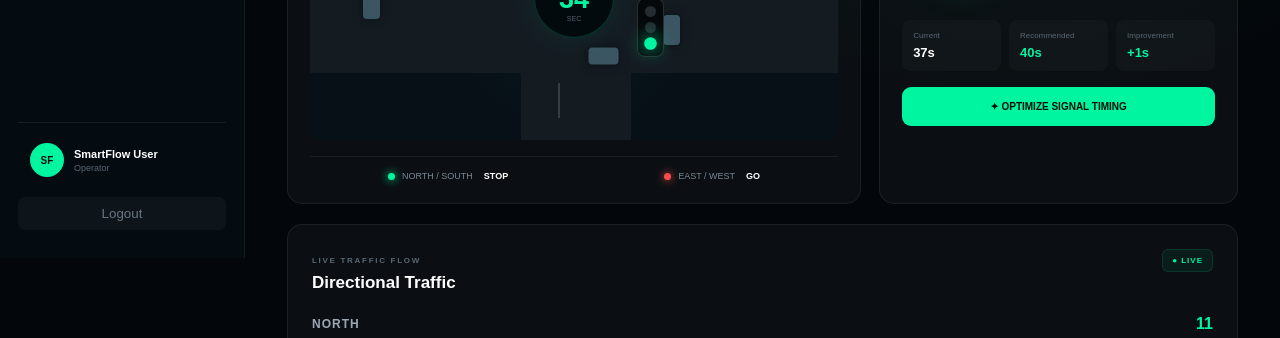
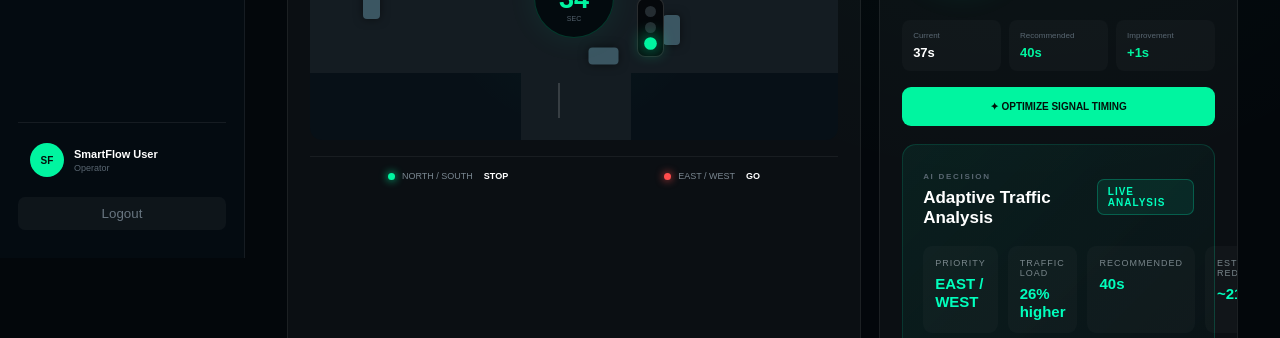
Before and after one commit to Beingsanvi/Traffic-Light-Timing-Optimizer, a plain HTML site: page Html/dashboard.html in a window 1280 px wide. Shown: the part 542-880 px from the top of the page. Drawn offline with Linux system fonts and the light colour scheme.

Commit message:
dashboard changes

```diff
--- a/Css/dashboard.css
+++ b/Css/dashboard.css
@@ -1598,3 +1598,169 @@ body {
         transform 0.5s ease;
 
 }
+/* =========================================
+   AI DECISION PANEL
+========================================= */
+
+.ai-decision-card {
+
+    margin-top: 18px;
+
+    padding: 20px;
+
+    border-radius: 14px;
+
+    border: 1px solid rgba(
+        0,
+        255,
+        190,
+        0.15
+    );
+
+    background:
+        linear-gradient(
+            135deg,
+            rgba(0, 255, 190, 0.07),
+            rgba(10, 20, 25, 0.45)
+        );
+
+}
+
+
+.ai-decision-header {
+
+    display: flex;
+
+    justify-content: space-between;
+
+    align-items: center;
+
+    margin-bottom: 18px;
+
+}
+
+
+.ai-decision-header h3 {
+
+    margin: 5px 0 0;
+
+    font-size: 17px;
+
+}
+
+
+.ai-status {
+
+    padding: 6px 10px;
+
+    border-radius: 7px;
+
+    font-size: 10px;
+
+    font-weight: 700;
+
+    letter-spacing: 1px;
+
+    color: #00ffbd;
+
+    border: 1px solid rgba(
+        0,
+        255,
+        190,
+        0.25
+    );
+
+    background: rgba(
+        0,
+        255,
+        190,
+        0.08
+    );
+
+}
+
+
+.ai-decision-grid {
+
+    display: grid;
+
+    grid-template-columns:
+        repeat(4, 1fr);
+
+    gap: 10px;
+
+}
+
+
+.ai-decision-item {
+
+    padding: 12px;
+
+    border-radius: 9px;
+
+    background: rgba(
+        255,
+        255,
+        255,
+        0.025
+    );
+
+}
+
+
+.ai-decision-item span {
+
+    display: block;
+
+    font-size: 9px;
+
+    letter-spacing: 1px;
+
+    color: #78858a;
+
+    margin-bottom: 7px;
+
+}
+
+
+.ai-decision-item strong {
+
+    font-size: 15px;
+
+    color: #00ffbd;
+
+}
+
+
+.ai-decision-message {
+
+    margin-top: 14px;
+
+    padding-top: 13px;
+
+    border-top: 1px solid rgba(
+        255,
+        255,
+        255,
+        0.06
+    );
+
+    font-size: 12px;
+
+    line-height: 1.5;
+
+    color: #aeb9bd;
+
+}
+
+
+@media (max-width: 800px) {
+
+    .ai-decision-grid {
+
+        grid-template-columns:
+            repeat(2, 1fr);
+
+    }
+
+}
--- a/Html/dashboard.html
+++ b/Html/dashboard.html
@@ -692,6 +692,103 @@
 
                 </button>
 
+                <!-- =====================================
+     AI DECISION
+====================================== -->
+
+<div class="ai-decision-card">
+
+    <div class="ai-decision-header">
+
+        <div>
+            <span class="panel-label">
+                AI DECISION
+            </span>
+
+            <h3>
+                Adaptive Traffic Analysis
+            </h3>
+        </div>
+
+        <span
+            class="ai-status"
+            id="aiDecisionStatus"
+        >
+            ANALYZING
+        </span>
+
+    </div>
+
+
+    <div class="ai-decision-grid">
+
+        <!-- PRIORITY -->
+        <div class="ai-decision-item">
+
+            <span>
+                PRIORITY
+            </span>
+
+            <strong id="aiPriority">
+                --
+            </strong>
+
+        </div>
+
+
+        <!-- TRAFFIC LOAD -->
+        <div class="ai-decision-item">
+
+            <span>
+                TRAFFIC LOAD
+            </span>
+
+            <strong id="aiTrafficDifference">
+                --
+            </strong>
+
+        </div>
+
+
+        <!-- GREEN TIME -->
+        <div class="ai-decision-item">
+
+            <span>
+                RECOMMENDED
+            </span>
+
+            <strong id="aiRecommendedTime">
+                --s
+            </strong>
+
+        </div>
+
+
+        <!-- ESTIMATED IMPROVEMENT -->
+        <div class="ai-decision-item">
+
+            <span>
+                EST. WAIT REDUCTION
+            </span>
+
+            <strong id="aiWaitReduction">
+                --%
+            </strong>
+
+        </div>
+
+    </div>
+
+
+    <div
+        class="ai-decision-message"
+        id="aiDecisionMessage"
+    >
+        Analyzing live traffic conditions...
+    </div>
+
+</div>
+
             </div>
 
         </section>
--- a/Js/traffic.js
+++ b/Js/traffic.js
@@ -135,10 +135,6 @@ function calculateNetworkMetrics() {
                 intersection.east +
                 intersection.west;
 
-
-            // -----------------------------
-            // DENSITY
-            // -----------------------------
 
             const maximumVehicles =
                 80 * 4;
@@ -156,10 +152,6 @@ function calculateNetworkMetrics() {
                 );
 
 
-            // -----------------------------
-            // WAIT TIME
-            // -----------------------------
-
             intersection.waitTime =
                 Math.max(
                     5,
@@ -170,10 +162,6 @@ function calculateNetworkMetrics() {
                 );
 
 
-            // -----------------------------
-            // DIRECTION LOAD
-            // -----------------------------
-
             const northSouth =
                 intersection.north +
                 intersection.south;
@@ -190,10 +178,6 @@ function calculateNetworkMetrics() {
                     eastWest
                 );
 
-
-            // -----------------------------
-            // OPTIMIZATION SCORE
-            // -----------------------------
 
             intersection.optimizationScore =
                 Math.max(
@@ -208,10 +192,6 @@ function calculateNetworkMetrics() {
                 );
 
 
-            // -----------------------------
-            // GREEN TIME
-            // -----------------------------
-
             intersection.greenTime =
                 Math.max(
                     20,
@@ -312,8 +292,7 @@ function updateNetworkDisplay() {
 
     let totalDensity = 0;
 
-    let highest =
-        null;
+    let highest = null;
 
 
     intersections.forEach(
@@ -335,10 +314,6 @@ function updateNetworkDisplay() {
             }
 
 
-            // =================================
-            // SCORE
-            // =================================
-
             const scoreElement =
                 document.getElementById(
                     `network-score-${intersection.id}`
@@ -353,10 +328,6 @@ function updateNetworkDisplay() {
 
             }
 
-
-            // =================================
-            // STATUS
-            // =================================
 
             const statusElement =
                 document.getElementById(
@@ -413,10 +384,6 @@ function updateNetworkDisplay() {
             }
 
 
-            // =================================
-            // MINI SIGNAL
-            // =================================
-
             const signalElement =
                 document.getElementById(
                     `network-signal-${intersection.id}`
@@ -466,10 +433,6 @@ function updateNetworkDisplay() {
     );
 
 
-    // =====================================
-    // NETWORK DENSITY
-    // =====================================
-
     const networkDensity =
         document.getElementById(
             "networkDensity"
@@ -490,10 +453,6 @@ function updateNetworkDisplay() {
     }
 
 
-    // =====================================
-    // HIGHEST LOAD
-    // =====================================
-
     const highestLoad =
         document.getElementById(
             "networkHighestLoad"
@@ -529,19 +488,11 @@ function calculateTraffic() {
         trafficState.west;
 
 
-    // =====================================
-    // VEHICLES / HOUR
-    // =====================================
-
     trafficState.vehiclesPerHour =
         Math.round(
             totalVehicles * 18
         );
 
-
-    // =====================================
-    // TRAFFIC DENSITY
-    // =====================================
 
     trafficState.density =
         Math.min(
@@ -555,10 +506,6 @@ function calculateTraffic() {
         );
 
 
-    // =====================================
-    // WAIT TIME
-    // =====================================
-
     trafficState.waitTime =
         Math.max(
             5,
@@ -568,10 +515,6 @@ function calculateTraffic() {
             )
         );
 
-
-    // =====================================
-    // OPTIMIZATION SCORE
-    // =====================================
 
     trafficState.optimizationScore =
         Math.max(
@@ -586,10 +529,6 @@ function calculateTraffic() {
         );
 
 
-    // =====================================
-    // RECOMMENDED GREEN TIME
-    // =====================================
-
     trafficState.recommendedGreenTime =
         Math.max(
             20,
@@ -617,14 +556,11 @@ function simulateTraffic() {
     trafficState.north =
         randomTraffic(10, 70);
 
-
     trafficState.south =
         randomTraffic(10, 70);
 
-
     trafficState.east =
         randomTraffic(10, 70);
-
 
     trafficState.west =
         randomTraffic(10, 70);
@@ -713,9 +649,6 @@ function chooseBestPhase() {
 
     }
 
-
-    // Equal traffic:
-    // alternate phase
 
     return (
         trafficState.currentPhase === "NS"
@@ -786,10 +719,6 @@ function runSignalTimer() {
 
 function updateSignalDisplay() {
 
-    // =====================================
-    // COUNTDOWN
-    // =====================================
-
     const countdown =
         document.getElementById(
             "signalCountdown"
@@ -803,10 +732,6 @@ function updateSignalDisplay() {
 
     }
 
-
-    // =====================================
-    // LIGHTS
-    // =====================================
 
     const leftLight =
         document.querySelector(
@@ -840,10 +765,6 @@ function updateSignalDisplay() {
     }
 
 
-    // =====================================
-    // STATUS TEXT
-    // =====================================
-
     const statusElements =
         document.querySelectorAll(
             ".signal-status-row strong"
@@ -861,7 +782,6 @@ function updateSignalDisplay() {
             statusElements[0].textContent =
                 "GO";
 
-
             statusElements[1].textContent =
                 "STOP";
 
@@ -871,7 +791,6 @@ function updateSignalDisplay() {
 
             statusElements[0].textContent =
                 "STOP";
-
 
             statusElements[1].textContent =
                 "GO";
@@ -970,10 +889,6 @@ function setSignalLight(
 
 function updateDashboard() {
 
-    // =====================================
-    // KPI VALUES
-    // =====================================
-
     const density =
         document.getElementById(
             "trafficDensity"
@@ -1034,10 +949,6 @@ function updateDashboard() {
     }
 
 
-    // =====================================
-    // DENSITY PROGRESS
-    // =====================================
-
     const densityProgress =
         document.getElementById(
             "densityProgress"
@@ -1053,10 +964,6 @@ function updateDashboard() {
     }
 
 
-    // =====================================
-    // DENSITY STATUS
-    // =====================================
-
     const densityStatus =
         document.getElementById(
             "densityStatus"
@@ -1102,10 +1009,6 @@ function updateDashboard() {
     }
 
 
-    // =====================================
-    // VEHICLE TREND
-    // =====================================
-
     const vehicleTrend =
         document.getElementById(
             "vehicleTrend"
@@ -1119,10 +1022,6 @@ function updateDashboard() {
 
     }
 
-
-    // =====================================
-    // OPTIMIZATION STATUS
-    // =====================================
 
     const optimizationStatus =
         document.getElementById(
@@ -1160,10 +1059,6 @@ function updateDashboard() {
     }
 
 
-    // =====================================
-    // WAIT TIME STATUS
-    // =====================================
-
     const waitTrend =
         document.getElementById(
             "waitTrend"
@@ -1177,10 +1072,6 @@ function updateDashboard() {
 
     }
 
-
-    // =====================================
-    // DIRECTIONAL TRAFFIC
-    // =====================================
 
     updateDirection(
         "northTraffic",
@@ -1210,10 +1101,6 @@ function updateDashboard() {
     );
 
 
-    // =====================================
-    // OPTIMIZER
-    // =====================================
-
     const recommendedTime =
         document.getElementById(
             "recommendedTime"
@@ -1295,6 +1182,13 @@ function updateDashboard() {
 
 
     updateSignalDisplay();
+
+
+    // =====================================
+    // UPDATE AI DECISION PANEL
+    // =====================================
+
+    updateAIDecision();
 
 }
 
@@ -1355,9 +1249,6 @@ function optimizeSignalTiming() {
     const eastWest =
         getEastWestTraffic();
 
-
-    // Calculate based on the
-    // busiest signal phase.
 
     const busiestLoad =
         Math.max(
@@ -1387,8 +1278,6 @@ function optimizeSignalTiming() {
         optimizedTime;
 
 
-    // Give green to the busier phase
-
     if (
         northSouth >
         eastWest
@@ -1480,6 +1369,193 @@ function connectOptimizer() {
 
 
 // =========================================
+// AI DECISION ENGINE
+// =========================================
+
+function updateAIDecision() {
+
+    const northSouth =
+        trafficState.north +
+        trafficState.south;
+
+
+    const eastWest =
+        trafficState.east +
+        trafficState.west;
+
+
+    const totalTraffic =
+        northSouth +
+        eastWest;
+
+
+    if (totalTraffic <= 0) {
+
+        return;
+
+    }
+
+
+    let priority;
+
+    let priorityTraffic;
+
+    let otherTraffic;
+
+
+    if (northSouth >= eastWest) {
+
+        priority =
+            "NORTH / SOUTH";
+
+        priorityTraffic =
+            northSouth;
+
+        otherTraffic =
+            eastWest;
+
+    }
+
+    else {
+
+        priority =
+            "EAST / WEST";
+
+        priorityTraffic =
+            eastWest;
+
+        otherTraffic =
+            northSouth;
+
+    }
+
+
+    const difference =
+        Math.round(
+            (
+                Math.abs(
+                    priorityTraffic -
+                    otherTraffic
+                ) /
+                totalTraffic
+            ) * 100
+        );
+
+
+    const recommended =
+        trafficState.recommendedGreenTime;
+
+
+    const waitReduction =
+        Math.max(
+            5,
+            Math.min(
+                35,
+                Math.round(
+                    difference * 0.8
+                )
+            )
+        );
+
+
+    const priorityElement =
+        document.getElementById(
+            "aiPriority"
+        );
+
+
+    if (priorityElement) {
+
+        priorityElement.textContent =
+            priority;
+
+    }
+
+
+    const differenceElement =
+        document.getElementById(
+            "aiTrafficDifference"
+        );
+
+
+    if (differenceElement) {
+
+        differenceElement.textContent =
+            difference +
+            "% higher";
+
+    }
+
+
+    const recommendedElement =
+        document.getElementById(
+            "aiRecommendedTime"
+        );
+
+
+    if (recommendedElement) {
+
+        recommendedElement.textContent =
+            recommended +
+            "s";
+
+    }
+
+
+    const reductionElement =
+        document.getElementById(
+            "aiWaitReduction"
+        );
+
+
+    if (reductionElement) {
+
+        reductionElement.textContent =
+            "~" +
+            waitReduction +
+            "%";
+
+    }
+
+
+    const messageElement =
+        document.getElementById(
+            "aiDecisionMessage"
+        );
+
+
+    if (messageElement) {
+
+        messageElement.textContent =
+            priority +
+            " currently has " +
+            difference +
+            "% more traffic. " +
+            "The adaptive controller recommends " +
+            recommended +
+            " seconds of green time " +
+            "for this phase.";
+
+    }
+
+
+    const statusElement =
+        document.getElementById(
+            "aiDecisionStatus"
+        );
+
+
+    if (statusElement) {
+
+        statusElement.textContent =
+            "LIVE ANALYSIS";
+
+    }
+
+}
+
+
+// =========================================
 // INITIALIZE SMARTFLOW
 // =========================================
 
@@ -1487,10 +1563,6 @@ document.addEventListener(
     "DOMContentLoaded",
     () => {
 
-        // =================================
-        // MAIN INTERSECTION
-        // =================================
-
         calculateTraffic();
 
 
@@ -1509,25 +1581,13 @@ document.addEventListener(
         updateDashboard();
 
 
-        // =================================
-        // MULTI-INTERSECTION NETWORK
-        // =================================
-
         calculateNetworkMetrics();
 
         updateNetworkDisplay();
 
 
-        // =================================
-        // CONNECT BUTTON
-        // =================================
-
         connectOptimizer();
 
-
-        // =================================
-        // TRAFFIC UPDATE
-        // =================================
 
         setInterval(
             simulateTraffic,
@@ -1535,20 +1595,12 @@ document.addEventListener(
         );
 
 
-        // =================================
-        // NETWORK UPDATE
-        // =================================
-
         setInterval(
             simulateNetworkTraffic,
             3000
         );
 
 
-        // =================================
-        // SIGNAL TIMER
-        // =================================
-
         setInterval(
             runSignalTimer,
             1000
```
